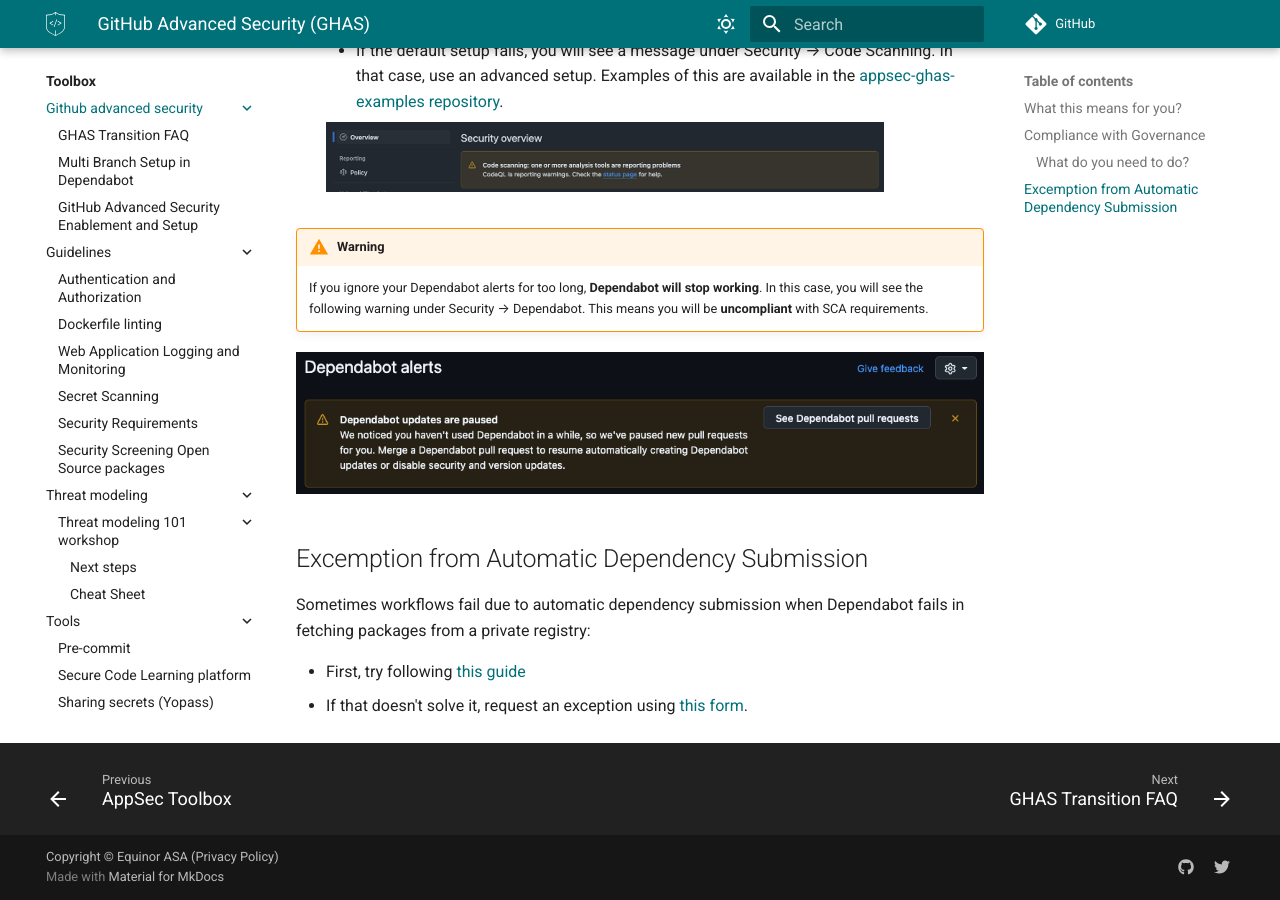
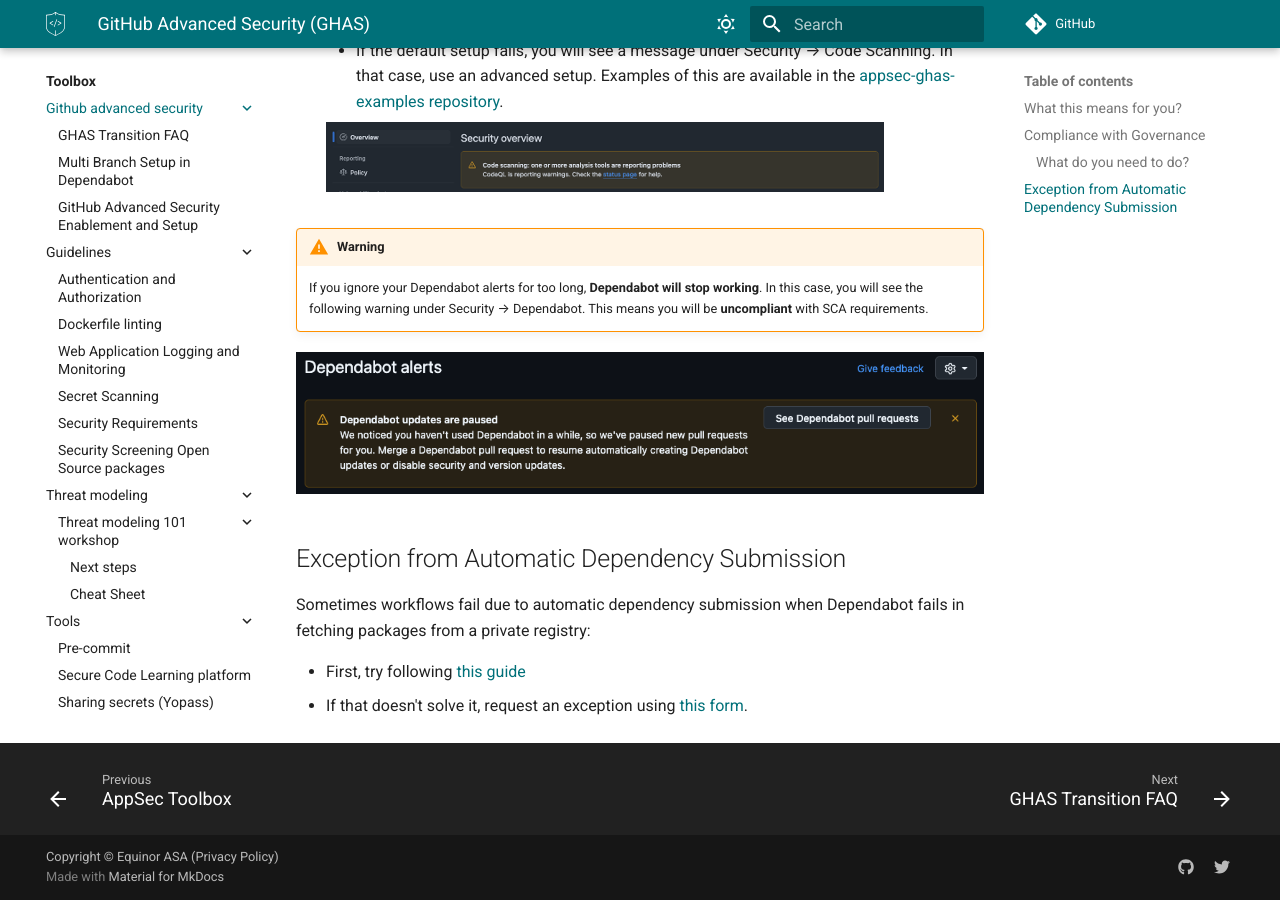
Before and after one commit to equinor/appsec, an MkDocs documentation site: the page built from docs/toolbox/github-advanced-security/index.md, in a window 1280 px wide and 900 px high, scrolled down 1310 px. Built offline with MkDocs 1.6.1 and Material for MkDocs 9.7.7, drawn with Linux system fonts in a browser that asks for light colours; some web fonts are replaced; comment, search, counter and statistics services are not loaded.

Commit message:
Update docs/toolbox/github-advanced-security/index.md
Co-authored-by: Copilot <175728472+Copilot@users.noreply.github.com>

```diff
--- a/docs/toolbox/github-advanced-security/index.md
+++ b/docs/toolbox/github-advanced-security/index.md
@@ -52,7 +52,7 @@ In the Equinor GitHub Organization:
 
 ![Dependabot updates are paused](image-4.png)
 
-## Excemption from Automatic Dependency Submission
+## Exception from Automatic Dependency Submission
 
 Sometimes workflows fail due to automatic dependency submission when Dependabot fails in fetching packages from a private registry:
 
```
